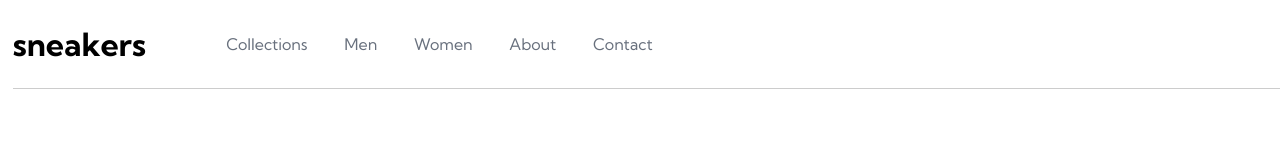
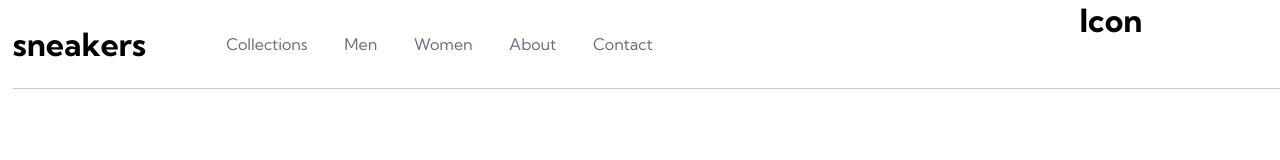
Before and after one commit to dawidmatyjasik/ecommerce-product-page, a React (Create React App) app: page / in a window 1280 px wide. Shown: the top 160 px of the page. Built offline with nearby package versions, Linux system fonts and the light colour scheme.

Commit message:
create icons

```diff
--- a/src/components/Header/Header.js
+++ b/src/components/Header/Header.js
@@ -1,5 +1,6 @@
 import React from "react";
 import { HeaderContainer } from "./HeaderElements";
+import Icons from "./Icons/Icons";
 import Nav from "./Nav/Nav";
 import Title from "./Title/Title";
 
@@ -8,6 +9,7 @@ const Header = () => {
     <HeaderContainer>
       <Title />
       <Nav />
+      <Icons />
     </HeaderContainer>
   );
 };
--- a/src/components/Header/HeaderElements.js
+++ b/src/components/Header/HeaderElements.js
@@ -27,3 +27,9 @@ export const NavContainer = styled.ul`
   color: ${({ theme }) => theme.colors.neutral.darkGrayishBlue};
 `;
 export const NavElement = styled.li``;
+
+export const IconsContainer = styled.div`
+  display: grid;
+  grid-template-rows: 1fr 1fr;
+  grid-template-columns: 1fr;
+`;
--- /dev/null
+++ b/src/components/Header/Icons/Icons.js
@@ -0,0 +1,12 @@
+import React from "react";
+import { IconsContainer } from "../HeaderElements";
+
+const Icons = () => {
+  return (
+    <IconsContainer>
+      <h1>Icon</h1>
+    </IconsContainer>
+  );
+};
+
+export default Icons;
```
